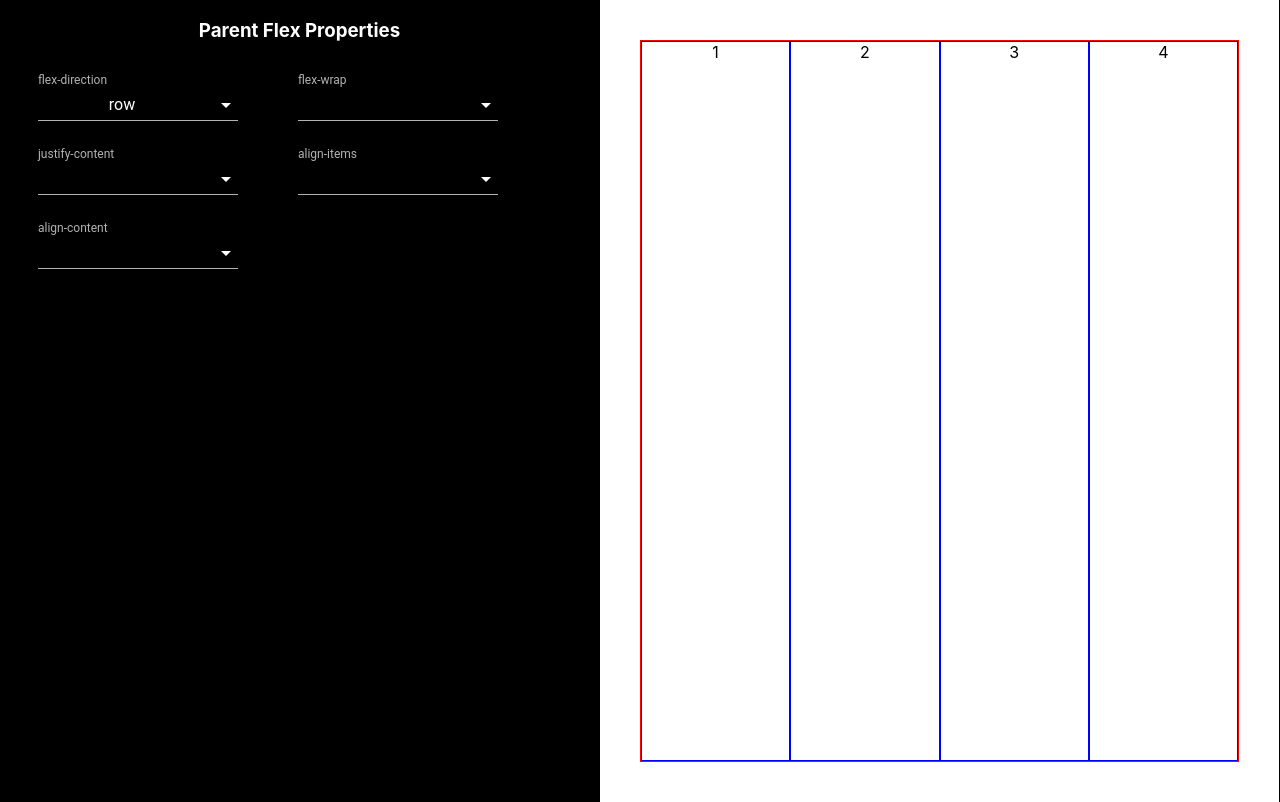
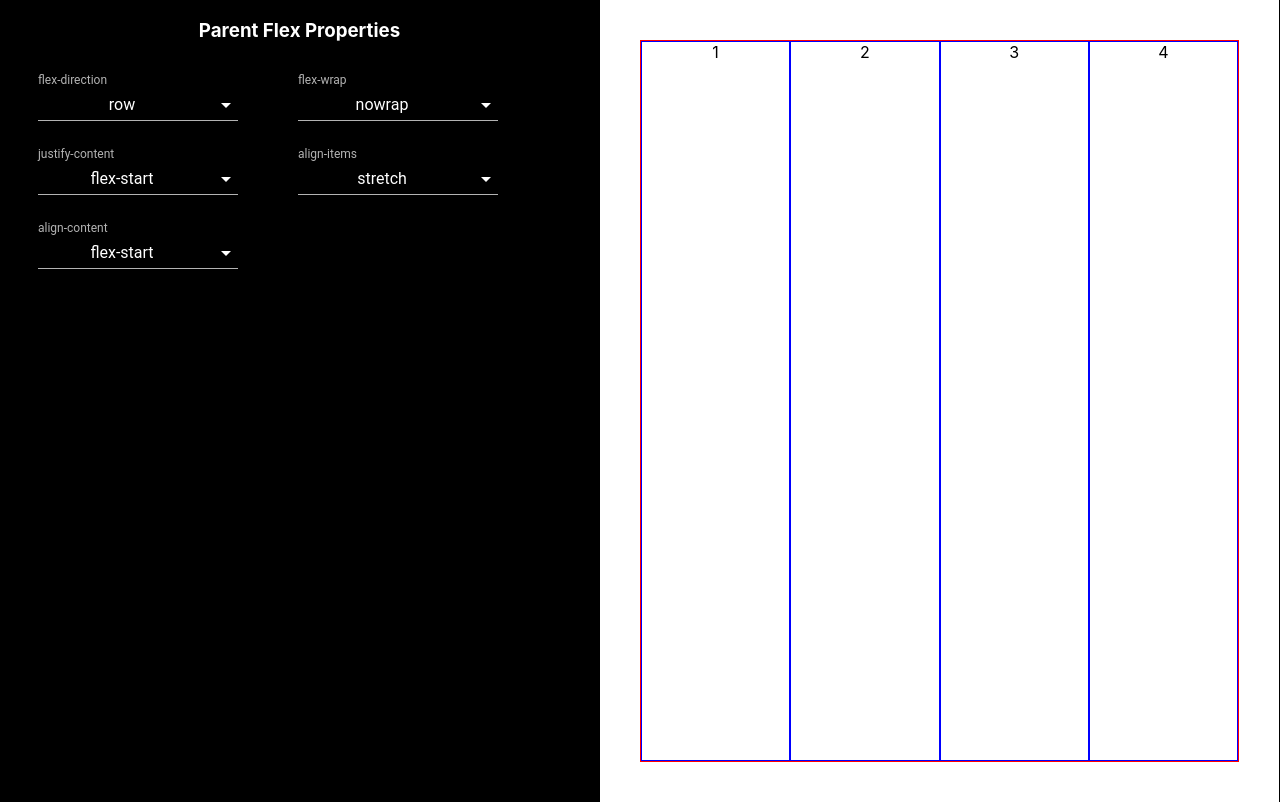
Before and after one commit to RaoulGeorge/flexbox-generator, a React (Create React App) app in the folder flexbox-generator/: page / in a window 1280 px wide. Built offline with nearby package versions, Linux system fonts and the light colour scheme.

Commit message:
set initial state from constants

```diff
--- a/flexbox-generator/src/constants/actions-constants.js
+++ b/flexbox-generator/src/constants/actions-constants.js
@@ -1,15 +1,19 @@
 export const ACTIONS = [
   { property: 'flex-direction', options: ['row', 'row-reverse', 'column', 'column-reverse'], selected: 'row' },
-  { property: 'flex-wrap', options: ['nowrap', 'wrap', 'wrap-reverse'], selected: 'row' },
+  { property: 'flex-wrap', options: ['nowrap', 'wrap', 'wrap-reverse'], selected: 'nowrap' },
   {
     property: 'justify-content',
     options: ['flex-start', 'flex-end', 'center', 'space-between', 'space-around'],
-    selected: 'row',
+    selected: 'flex-start',
   },
-  { property: 'align-items', options: ['stretch', 'flex-start', 'flex-end', 'center', 'baseline'], selected: 'row' },
+  {
+    property: 'align-items',
+    options: ['stretch', 'flex-start', 'flex-end', 'center', 'baseline'],
+    selected: 'stretch',
+  },
   {
     property: 'align-content',
-    selected: 'row',
+    selected: 'flex-start',
     options: ['stretch', 'flex-start', 'flex-end', 'center', 'space-between', 'space-around'],
   },
 ];
--- a/flexbox-generator/src/containers/flexbox-generator/index.js
+++ b/flexbox-generator/src/containers/flexbox-generator/index.js
@@ -1,6 +1,8 @@
 import React, { useReducer } from 'react';
 import Left from '../left/index';
 import Right from '../right/index';
+import { getIntitialState } from './../../utils';
+import { ACTIONS } from '../../constants/actions-constants';
 import styled from 'styled-components';
 import { MuiThemeProvider, createMuiTheme } from '@material-ui/core/styles';
 
@@ -17,7 +19,7 @@ const darkTheme = createMuiTheme({
   typography: { useNextVariants: true },
 });
 
-const initialState = { cssProps: { 'align-items': 'left', 'align-items1': 'right', 'align-items2': 'mid' } };
+const initialState = { cssProps: getIntitialState(ACTIONS) };
 
 const reducer = (state, action) => {
   return { ...state, cssProps: { ...state.cssProps, [action.property]: action.value } };
--- /dev/null
+++ b/flexbox-generator/src/utils/index.js
@@ -0,0 +1,7 @@
+export const getIntitialState = actions => {
+  const intialState = {};
+  for (let i = 0; i < actions.length; i++) {
+    intialState[actions[i].property] = actions[i].selected;
+  }
+  return intialState;
+};
```
